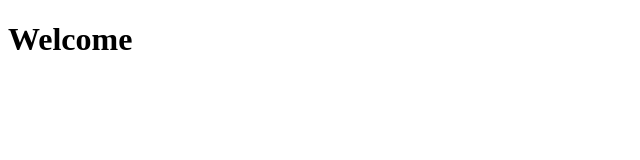
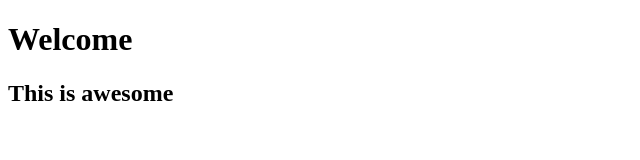
Before and after one commit to NLavroff/githubChallenge1, a plain HTML site: page index.html in a window 1280 px wide. Shown: the whole page, without its empty margins (0-640 px from the left). Drawn offline with Linux system fonts and the light colour scheme.

Commit message:
adding h2

```diff
--- a/index.html
+++ b/index.html
@@ -7,6 +7,7 @@
 
     <body>
 	    <h1>Welcome</h1>
+	    <h2>This is awesome</h2>
 
     </body>
 </html>
```
